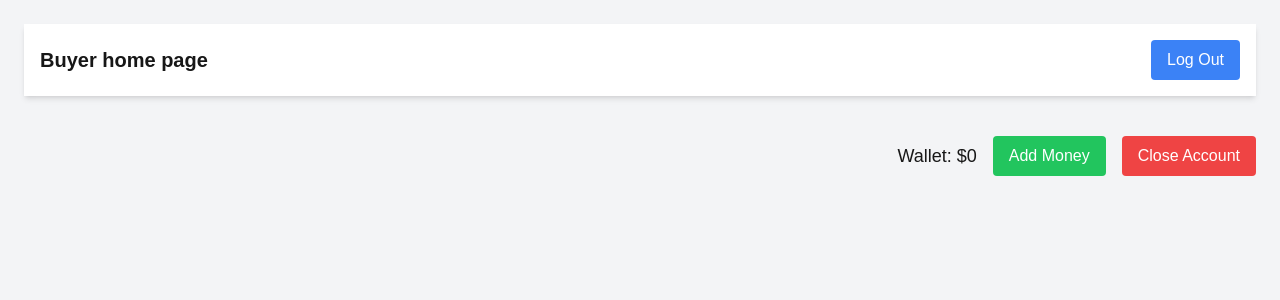
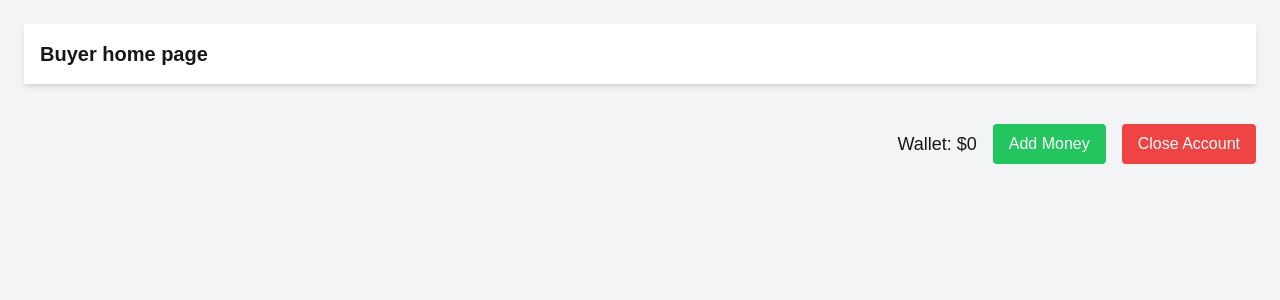
Before and after one commit to bhakti36/Groovy-Auction-House, a Next.js app: page /pages/BuyerHomePage in a window 1280 px wide. Shown: the top 300 px of the page. Built offline with nearby package versions, Linux system fonts and the light colour scheme.

Commit message:
bug fix for showing user name on seller and buyer home page

```diff
--- a/src/app/pages/BuyerHomePage/page.tsx
+++ b/src/app/pages/BuyerHomePage/page.tsx
@@ -11,6 +11,7 @@ const instance = axios.create({
 export default function BuyerPage() {
   const router = useRouter();
   let totalFunds = 0;
+  let userName='';
   let info = ""
   useEffect(() => {
     info = sessionStorage.getItem('userInfo')!;
@@ -21,7 +22,10 @@ export default function BuyerPage() {
       console.log("json", json)
       console.log("username", json.success.username)
       totalFunds = parseInt(json.success.totalFunds)
+      userName=json.success.username;
+
       setWalletAmount(totalFunds)
+      setUserName(userName)
     }
   });
 
@@ -30,6 +34,7 @@ export default function BuyerPage() {
   const [inputAmount, setInputAmount] = useState('');
   const [, setErrorMessage] = useState('');
   const [userType,] = useState('buyer');
+  const [userNameHome, setUserName] = useState('');
 
   const handleAddMoney = () => {
     const amount = parseFloat(inputAmount);
@@ -86,11 +91,7 @@ export default function BuyerPage() {
     <main className="min-h-screen p-6 bg-gray-100">
       <header className="flex justify-between items-center p-4 bg-white shadow-md">
         <h1 className="text-xl font-semibold">Buyer home page</h1>
-        <div>
-          <button className="px-4 py-2 bg-blue-500 text-white rounded hover:bg-blue-600" onClick={() => alert('Logged out')}>
-            Log Out
-          </button>
-        </div>
+        <h1>{userNameHome}</h1>
       </header>
 
       <div className="mt-10 flex justify-end items-center space-x-4">
--- a/src/app/pages/SellerHomePage/page.tsx
+++ b/src/app/pages/SellerHomePage/page.tsx
@@ -11,6 +11,7 @@ export default function SellerPage() {
   useEffect(() => {
     const info =sessionStorage.getItem('userInfo');
     let totalFunds = 0;
+    let userName='';
     // console.log(info)
     if (info != null) {
       console.log(info)
@@ -20,6 +21,8 @@ export default function SellerPage() {
       totalFunds = parseInt(json.success.totalFunds)
       console.log(totalFunds)
       setWalletAmount(totalFunds)
+      userName=json.success.username;
+      setUserName(userName)
     }
   }, []);
 
@@ -28,7 +31,7 @@ export default function SellerPage() {
   // const [newItemName, setNewItemName] = useState('');
   const router = useRouter();
   const [, setErrorMessage] = useState('');
-
+  const [userNameHome, setUserName] = useState('');
   const handleAddNewItem = () => {
     router.push('/pages/AddItemPage');
   };
@@ -55,11 +58,8 @@ export default function SellerPage() {
     <main className="min-h-screen p-6 bg-gray-100">
       <header className="flex justify-between items-center p-4 bg-white shadow-md">
         <h1 className="text-xl font-semibold">Seller Home Page</h1>
-        <div>
-          <button className="px-4 py-2 bg-blue-500 text-white rounded hover:bg-blue-600" onClick={() => alert('Logged out')}>
-            Log Out
-          </button>
-        </div>
+        <h1>{userNameHome}</h1>
+
       </header>
 
       <div className="mt-10 flex justify-end items-center space-x-4">
```
